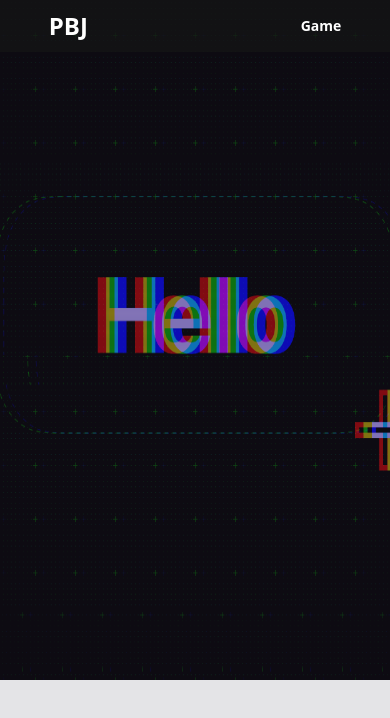
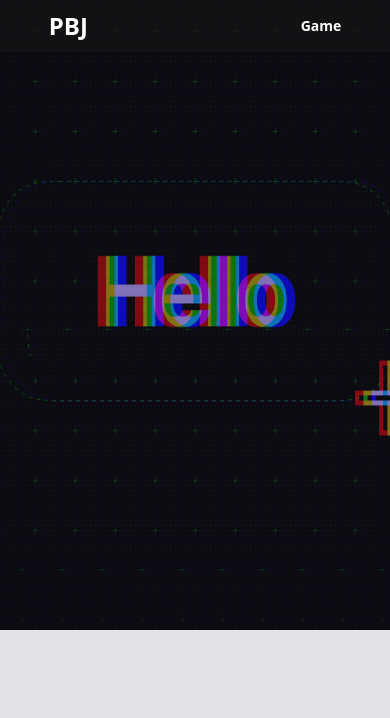
Before and after one commit to juan-lagunas/my-world, a Next.js app: page / in a window 390 px wide. Shown: the top 718 px of the page. Built offline with nearby package versions, Linux system fonts and the light colour scheme.

Commit message:
Change hero height on mobile

```diff
--- a/src/app/globals.css
+++ b/src/app/globals.css
@@ -15,7 +15,7 @@
 
 @media screen and (max-width:640px) {
     .hero {
-        height: 700px;
-        background-size: 1200px 700px;
+        height: 650px;
+        background-size: 1200px 650px;
     }
 }
```
